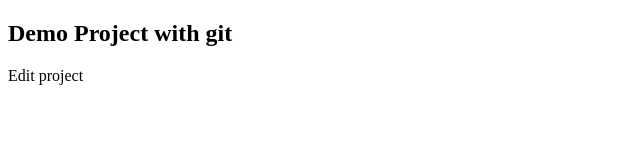
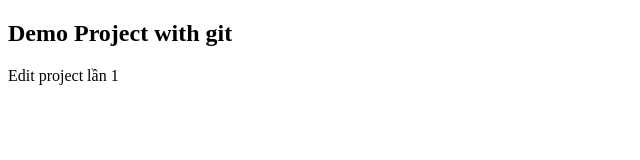
Before and after one commit to thaole3005/demo-git, a plain HTML site: page index.html in a window 1280 px wide. Shown: the full height of the page, 0-640 px from the left. Drawn offline with Linux system fonts and the light colour scheme.

Commit message:
Update index.html

```diff
--- a/index.html
+++ b/index.html
@@ -8,7 +8,7 @@
 </head>
 <body>
     <h2>Demo Project with git</h2>
-    <p>Edit project</p>
+    <p>Edit project lần 1</p>
 
 </body>
 </html>
```
